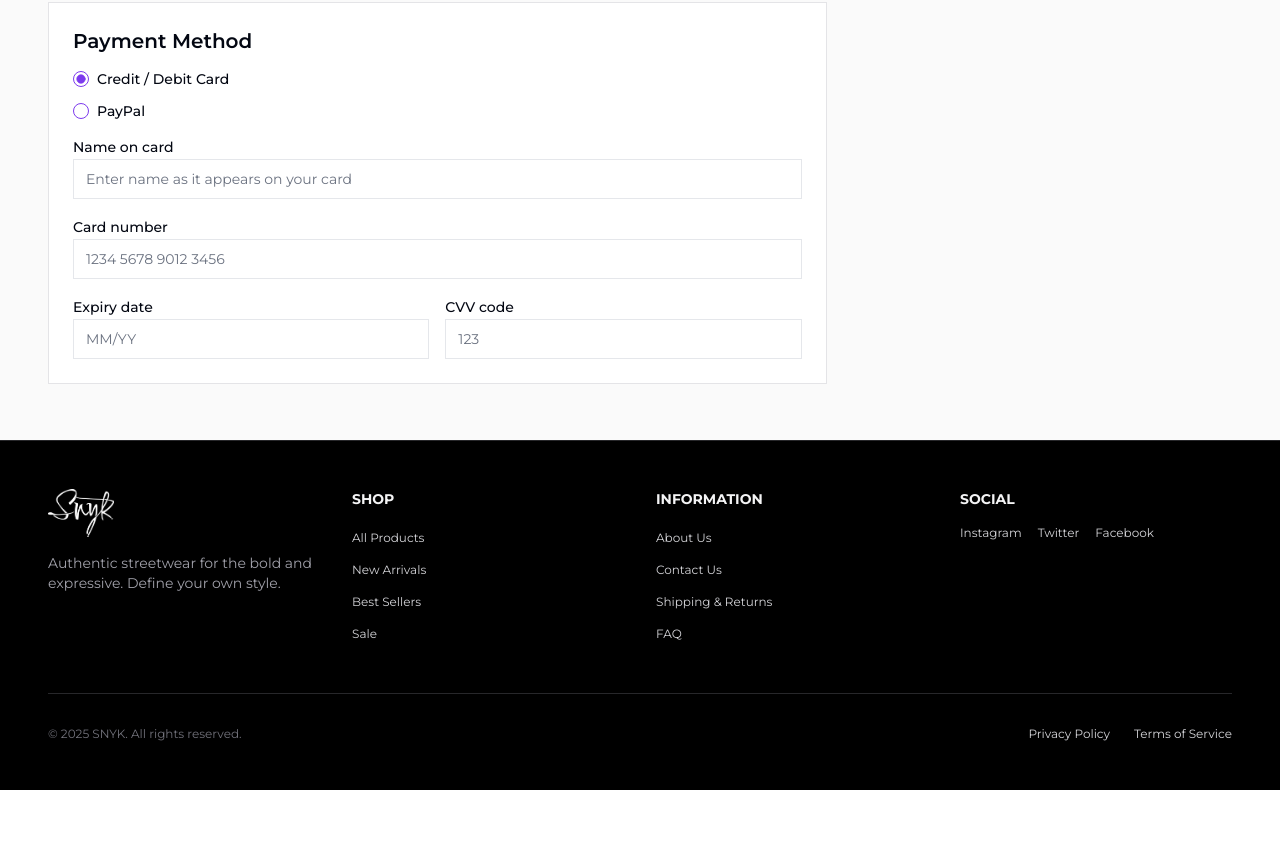
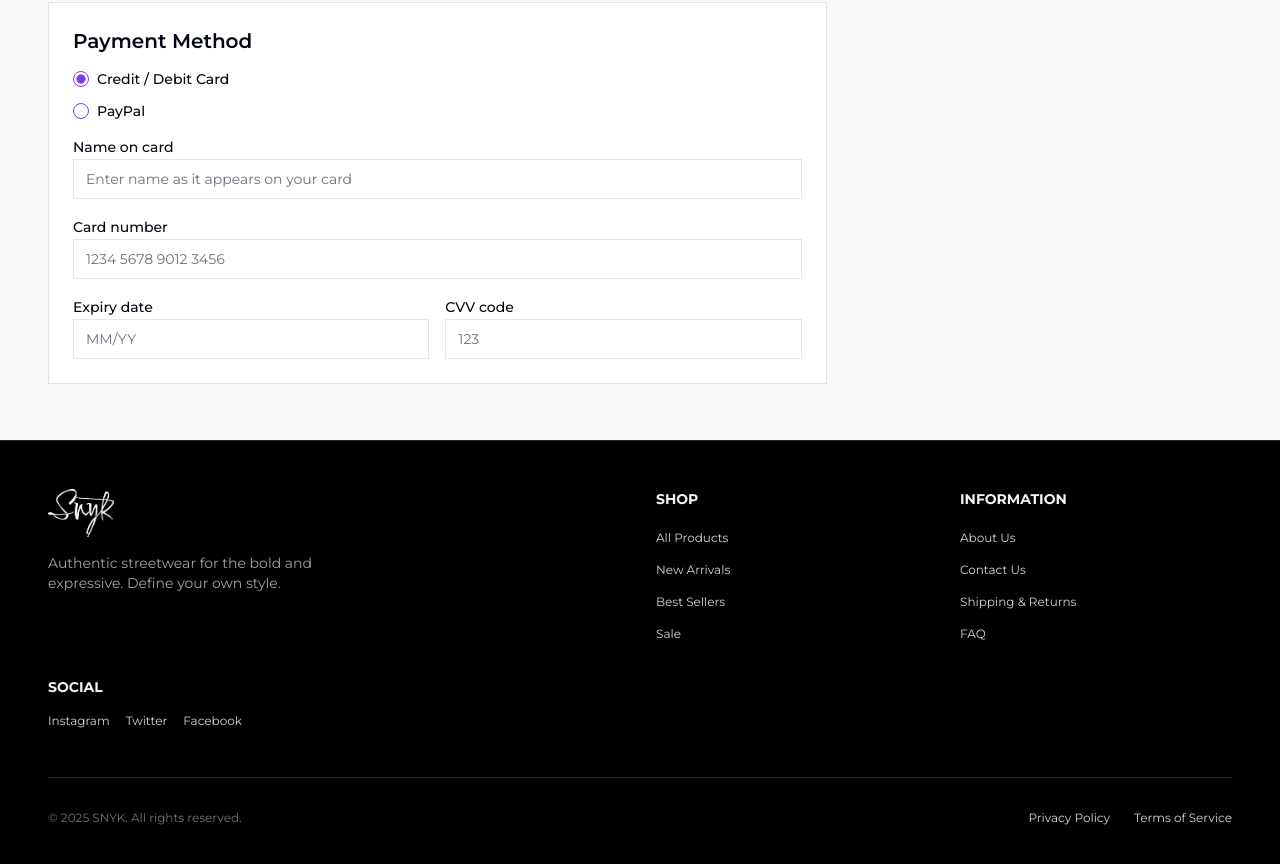
Before and after one commit to catianamm/snyk-streetwear-genesis, a React (Vite) app: page /checkout in a window 1280 px wide. Shown: the part 1008-1872 px from the top of the page. Before the commit the page ends 1798 px from the top, so only its background shows below. Built offline with nearby package versions, Linux system fonts and the light colour scheme; no server answers.

Commit message:
Code edited in Lovable Code Editor
Edited UI in Lovable

```diff
--- a/src/components/Footer.tsx
+++ b/src/components/Footer.tsx
@@ -23,7 +23,11 @@ const Footer: React.FC<FooterProps> = ({ className = "" }) => {
               Authentic streetwear for the bold and expressive. Define your own style.
             </p>
           </div>
+           {/* Bottom left squares */}
+    <div className={`pointer-events-none inset-0 z-0 overflow-hidden ${className}`}>
+        <div className="absolute bottom-0 left-20 w-20 h-20 border border-pink-500/20 rotate-45"></div>
 
+      </div>
           <div>
             <h3 className="text-sm font-bold uppercase mb-4 text-zinc-100">Shop</h3>
             <ul className="space-y-2">
@@ -61,11 +65,7 @@ const Footer: React.FC<FooterProps> = ({ className = "" }) => {
             <Link to="/terms" className="text-xs hover:text-purple-400 transition-colors">Terms of Service</Link>
           </div>
         </div>
-         {/* Bottom left squares */}
-    <div className={`pointer-events-none inset-0 z-0 overflow-hidden ${className}`}>
-        <div className="absolute bottom-0 left-20 w-20 h-20 border border-pink-500/20 rotate-45"></div>
 
-      </div>
         </div>
     </footer>
   );
```
